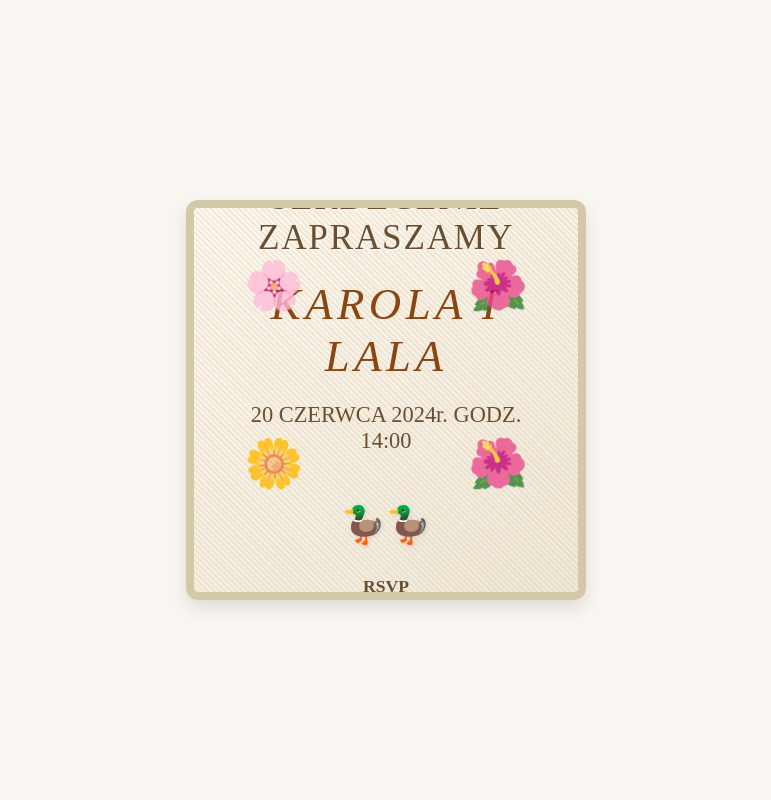
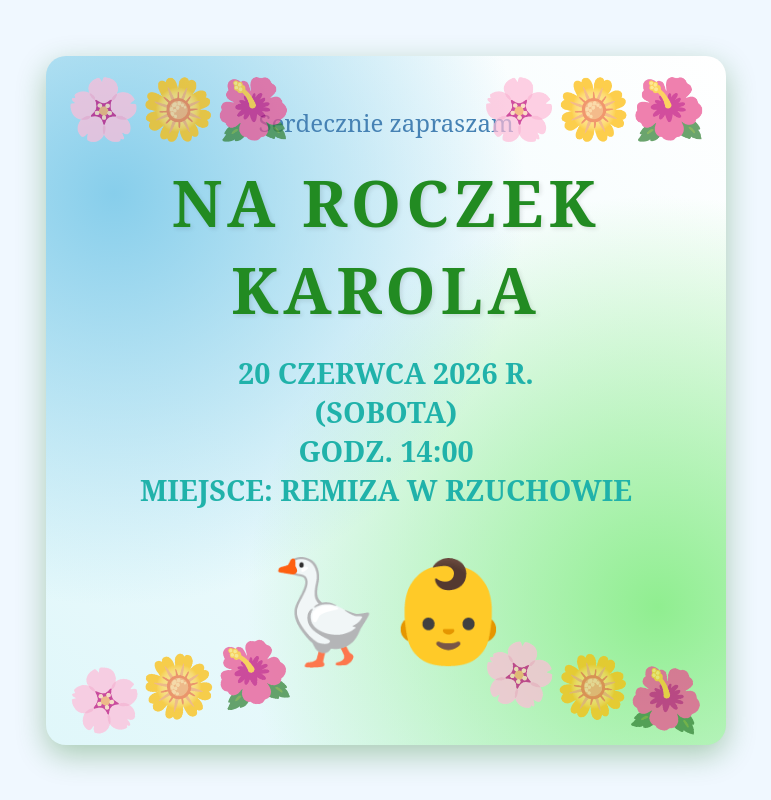
Before and after one commit to natalkaolcz-oss/zaproszenie-na-roczek-Karola, a plain HTML site: page index.html in a window 1280 px wide. Shown: the whole page, without its empty margins (254-1025 px from the left). Drawn offline with Linux system fonts and the light colour scheme.

Commit message:
Update index.html

```diff
--- a/index.html
+++ b/index.html
@@ -3,132 +3,79 @@
 <head>
     <meta charset="UTF-8">
     <meta name="viewport" content="width=device-width, initial-scale=1.0">
-    <title>ZAPROSZENIE</title>
+    <title>Zaproszenie na Roczek Karola</title>
     <style>
         body {
             margin: 0;
             padding: 0;
+            font-family: 'serif', cursive;
+            background: #f0f8ff;
             display: flex;
             justify-content: center;
             align-items: center;
-            min-height: 100vh;
-            background: #f9f5f0;
-            font-family: serif;
-            font-size: 16px;
+            height: 100vh;
+            overflow: hidden;
         }
         .invitation {
-            width: 90vw;
-            max-width: 400px;
-            aspect-ratio: 1;
-            background: linear-gradient(145deg, #fff8f0, #f0e8d8);
-            border: 8px solid #d4c8a8;
-            border-radius: 12px;
-            box-shadow: 0 8px 16px rgba(0,0,0,0.1);
-            padding: 40px 30px;
-            box-sizing: border-box;
+            width: 90%;
+            max-width: 600px;
+            background: white;
+            border-radius: 20px;
+            box-shadow: 0 10px 30px rgba(0,100,0,0.3);
+            padding: 40px;
+            text-align: center;
             position: relative;
-            overflow: hidden;
-        }
-        .invitation::before {
-            content: '';
-            position: absolute;
-            top: -20px;
-            left: -20px;
-            right: -20px;
-            bottom: -20px;
-            background: repeating-linear-gradient(
-                45deg,
-                transparent,
-                transparent 2px,
-                rgba(212,200,168,0.3) 2px,
-                rgba(212,200,168,0.3) 4px
-            );
-            border-radius: 20px;
-            z-index: 0;
-        }
-        .content {
-            position: relative;
-            z-index: 1;
-            text-align: center;
-            height: 100%;
-            display: flex;
-            flex-direction: column;
-            justify-content: center;
+            background-image:
+                radial-gradient(circle at 10% 20%, #87CEEB 0%, transparent 50%),
+                radial-gradient(circle at 90% 80%, #90EE90 0%, transparent 50%),
+                linear-gradient(45deg, #E0F7FA 0%, white 100%);
         }
         .flowers {
             position: absolute;
-            font-size: 48px;
-            opacity: 0.8;
+            font-size: 60px;
+            opacity: 0.7;
         }
-        .flower-top-left { top: 10px; left: 20px; }
-        .flower-top-right { top: 10px; right: 20px; }
-        .flower-bottom-left { bottom: 60px; left: 20px; }
-        .flower-bottom-right { bottom: 60px; right: 20px; }
+        .top-left { top: 10px; left: 20px; }
+        .top-right { top: 10px; right: 20px; }
+        .bottom-left { bottom: 20px; left: 20px; transform: rotate(-10deg); }
+        .bottom-right { bottom: 20px; right: 20px; transform: rotate(10deg); }
+        .flowers::before { content: "🌸🌼🌺"; }
         .title {
-            font-size: 2.2em;
-            font-weight: 400;
-            color: #6b4e31;
-            margin: 20px 0 10px;
-            letter-spacing: 0.05em;
-            text-shadow: 1px 1px 2px rgba(255,255,255,0.8);
+            font-size: 4em;
+            color: #228B22;
+            font-weight: bold;
+            text-shadow: 2px 2px 4px rgba(0,0,0,0.1);
+            margin: 20px 0;
+            letter-spacing: 5px;
         }
-        .name {
-            font-size: 2.8em;
-            font-weight: 300;
-            color: #8b4513;
-            margin: 10px 0 20px;
-            letter-spacing: 0.1em;
-            font-style: italic;
+        .subtitle {
+            font-size: 1.5em;
+            color: #4682B4;
+            margin: 10px 0;
         }
         .date {
-            font-size: 1.4em;
-            color: #6b4e31;
-            margin: 0 0 30px;
-            font-weight: 400;
+            font-size: 1.8em;
+            color: #20B2AA;
+            font-weight: bold;
+            margin: 20px 0;
         }
-        .duck {
-            font-size: 36px;
-            margin: 20px 0;
-            filter: drop-shadow(1px 1px 2px rgba(0,0,0,0.1));
+        .goose {
+            font-size: 100px;
+            margin: 30px 0;
         }
-        .rsvp {
-            font-size: 1.1em;
-            color: #6b4e31;
-            margin-top: 10px;
-        }
-        .rsvp input {
-            border: 2px solid #d4c8a8;
-            border-radius: 6px;
-            padding: 8px 12px;
-            font-size: 1em;
-            font-family: serif;
-            width: 200px;
-            margin-top: 5px;
-            background: rgba(255,255,255,0.9);
-        }
-        @media (max-width: 480px) {
-            .invitation { width: 95vw; padding: 30px 20px; }
-            .title { font-size: 1.8em; }
-            .name { font-size: 2.4em; }
-        }
+        .goose::before { content: "🪿👶"; }
     </style>
 </head>
 <body>
     <div class="invitation">
-        <div class="content">
-            <div class="flowers flower-top-left">🌸</div>
-            <div class="flowers flower-top-right">🌺</div>
-            <div class="flowers flower-bottom-left">🌼</div>
-            <div class="flowers flower-bottom-right">🌺</div>
-            <h1 class="title">SERDECZNIE ZAPRASZAMY</h1>
-            <div class="name">KAROLA I LALA</div>
-            <div class="date">20 CZERWCA 2024r. GODZ. 14:00</div>
-            <div class="duck">🦆🦆</div>
-            <div class="rsvp">
-                <strong>RSVP</strong><br>
-                <input type="text" placeholder="Wpisz swoje imię">
-            </div>
-        </div>
+        <div class="flowers top-left"></div>
+        <div class="flowers top-right"></div>
+        <div class="subtitle">Serdecznie zapraszam</div>
+        <div class="title">NA ROCZEK<br>KAROLA</div>
+        <div class="date">20 CZERWCA 2026 R.<br>(SOBOTA)<br>GODZ. 14:00<br>MIEJSCE: REMIZA W RZUCHOWIE</div>
+        <div class="goose"></div>
+        <div class="flowers bottom-left"></div>
+        <div class="flowers bottom-right"></div>
     </div>
 </body>
 </html>
```
